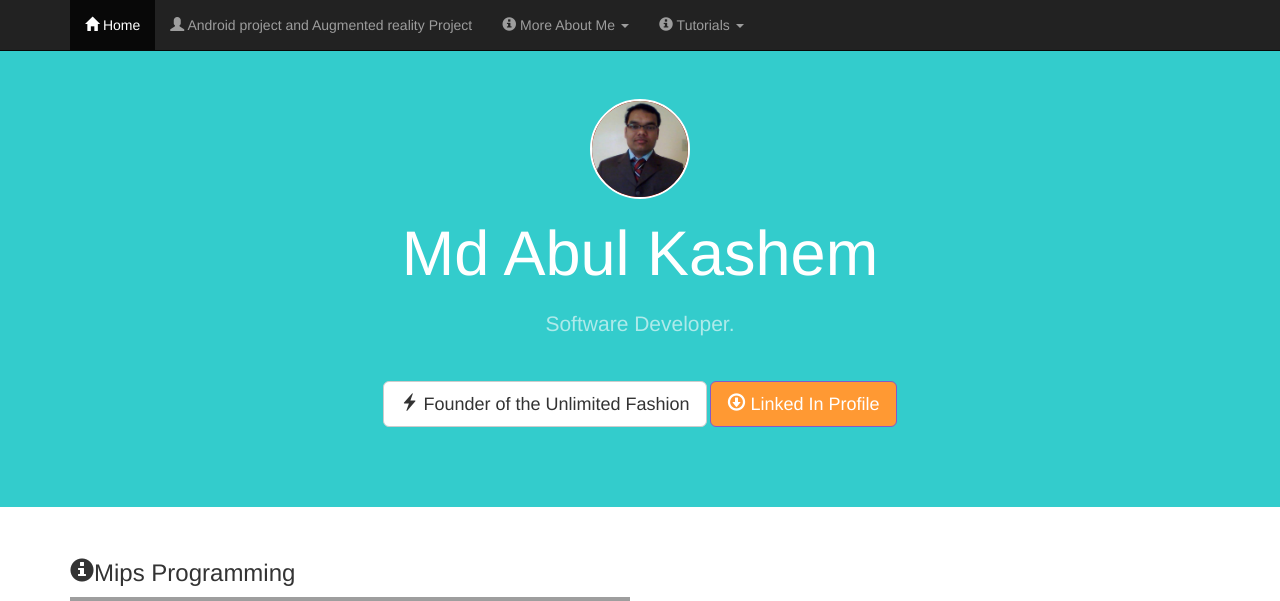
After one commit to mdkashem/mkashemProfile, a Node server app: page /mips in a window 1280 px wide. The commit adds this page. Shown: the top 601 px of the page. Run offline with Node 20, Linux system fonts and the light colour scheme; some libraries are stand-ins or nearby versions; grey boxes are pictures that could not be loaded.

Commit message:
update mips page

```diff
--- a/index.js
+++ b/index.js
@@ -7,4 +7,6 @@ express()
   .set('views', path.join(__dirname, 'views'))
   .set('view engine', 'ejs')
   .get('/', (req, res) => res.render('pages/index'))
+  .get('/mips', (req, res) => res.render('pages/mips'))
+
   .listen(PORT, () => console.log(`Listening on ${ PORT }`))
--- /dev/null
+++ b/views/pages/mips.EJS
@@ -0,0 +1,39 @@
+<html>
+<head>
+  <% include ../partials/header.ejs %>
+</head>
+<body  >
+   <% include ../partials/nav.ejs %>
+
+
+
+    <div class="jumbotron text-center">
+  <div class="container">
+    <a href="/" class="lang-logo">
+      <img src="/profile.jpg">
+    </a>
+    <h1>Md Abul Kashem</h1>
+    <p>Software Developer.</p>
+    <a type="button" class="btn btn-lg btn-default" href="https://www.unlimitedfashionus.com/"><span class="glyphicon glyphicon-flash"></span> Founder of the Unlimited Fashion </a>
+    <a type="button" class="btn btn-lg btn-primary" href="https://www.linkedin.com/in/md-abul-kashem-4303a158/"><span class="glyphicon glyphicon-download"></span> Linked In Profile </a>
+  </div>
+    </div>
+     <!-- for youtube vedio start code -->
+
+<div class="container">
+    <div class="row">
+    <div class="col-md-6">
+      <h3><span class="glyphicon glyphicon-info-sign"></span>Mips Programming </h3>
+
+        <iframe width="560" height="315" src="https://www.youtube.com/embed/1PWqS7W1Sh4" frameborder="0" allow="autoplay; encrypted-media" allowfullscreen></iframe>
+
+
+  </div> <!-- for youtube vedio code end -->
+
+</div>
+
+</body>
+
+
+
+</html>
--- a/views/partials/nav.ejs
+++ b/views/partials/nav.ejs
@@ -20,6 +20,17 @@
 
           </ul>
       </li>
+
+        <!-- Tutorials  code starts -->
+         <li class="dropdown">
+        <a href="#" class="dropdown-toggle" data-toggle="dropdown" role="button" aria-expanded="false"><span class="glyphicon glyphicon-info-sign"></span> Tutorials <span class="caret"></span></a>
+          <ul class="dropdown-menu" role="menu">
+            <li><a href="/mips">Assembly Language</a></li>
+
+
+          </ul>
+      </li>
+         <!-- Tutorials  code end -->
     </ul>
     <ul class="nav navbar-nav navbar-right">
       <li class="navbar-right">
```
